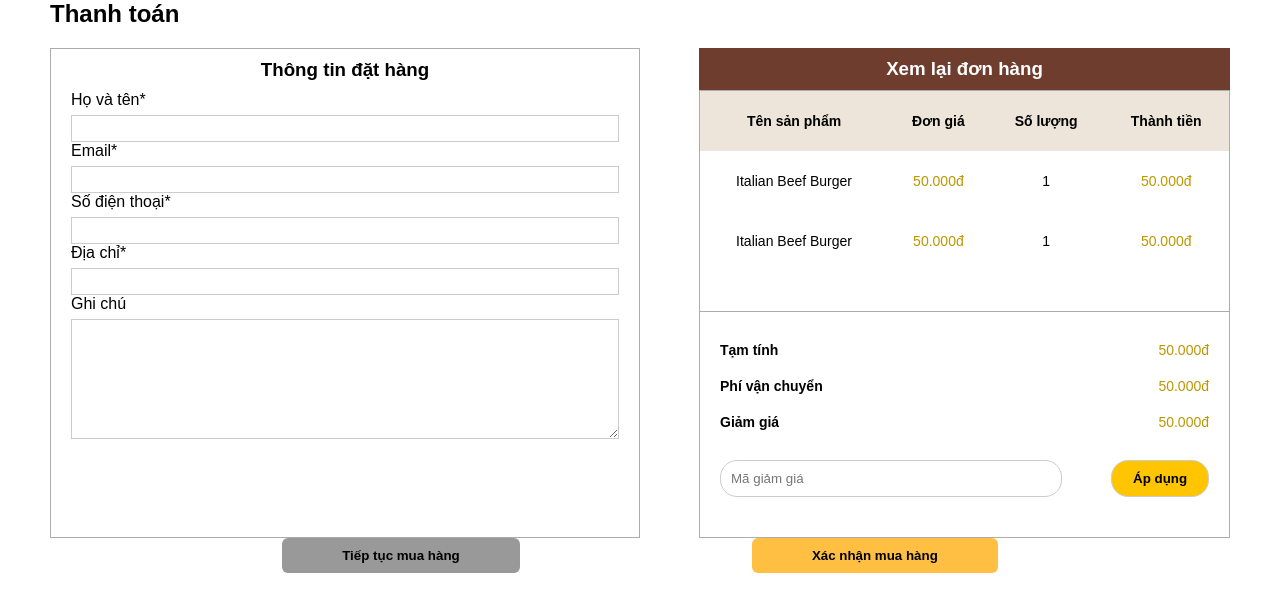
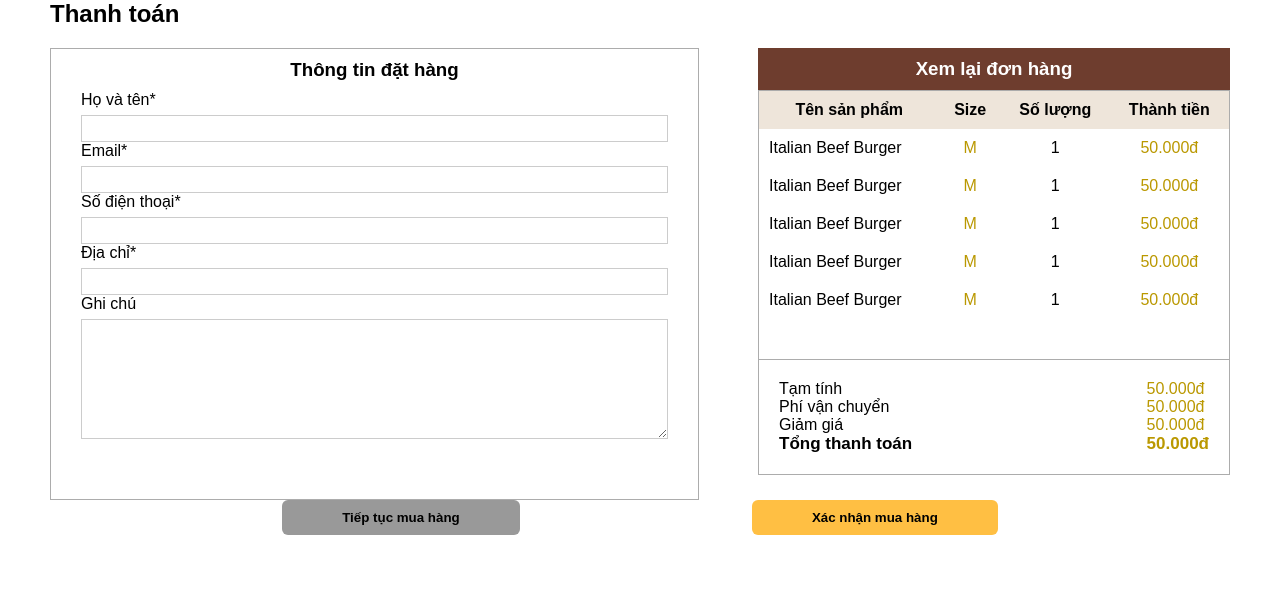
Before and after one commit to Cactus137/project-website-snacks, a PHP site: page /user/pay.php in a window 1280 px wide. Shown: the top 612 px of the page. Run offline with PHP 8.4, Linux system fonts and the light colour scheme.

Commit message:
thu7 ngay 25 sp ttrang

```diff
--- a/assets/css/styles.user.pay.css
+++ b/assets/css/styles.user.pay.css
@@ -34,7 +34,7 @@ main .category-item img {
 }
 
 main .category-item a {
-  font-size: 14px;
+  font-size: 16px;
   color: black;
   text-decoration: none;
 }
@@ -67,22 +67,23 @@ main .section-pay h3 {
 }
 
 .section-pay .box-left {
-  min-width: 50%;
+  min-width: 55%;
   border: 1px solid #acacac;
 }
 
 .section-pay .letf-bottom {
   padding: 0 20px 20px 20px;
+  margin: 0 10px;
 }
 
 .section-pay .box-left input[type="text"],
 .section-pay .box-left input[type="email"],
-.section-pay .box-left input[type="number"],
 .section-pay .box-left textarea {
   width: 100%;
   padding: 5px;
   margin-top: 6px;
   border: 1px solid #ccc;
+  /* padding: 5px 10px; */
 }
 
 .section-pay .box-left textarea {
@@ -91,7 +92,7 @@ main .section-pay h3 {
 }
 
 .section-pay .box-right {
-  min-width: 45%;
+  min-width: 40%;
 }
 
 .section-pay .box-right > h3 {
@@ -112,13 +113,13 @@ main .section-pay h3 {
 
 .section-pay .right-top th {
   padding: 10px;
-  font-size: 14px;
+  font-size: 16px;
   background-color: #eee5da;
 }
 
 .section-pay .right-top td {
   padding: 10px;
-  font-size: 14px;
+  font-size: 16px;
 }
 
 .section-pay .color-price {
@@ -138,17 +139,12 @@ main .section-pay h3 {
 }
 
 .section-pay .order-detail {
-  font-size: 14px;
   display: flex;
   justify-content: space-between;
 }
 
-.section-pay .right-bottom h4 {
-  padding: 10px 0;
-}
-
-.section-pay .right-bottom p {
-  padding: 10px 0;
+.section-pay .right-bottom .total-price p {
+  font-size: 16px;
 }
 
 .section-pay .discount {
@@ -182,9 +178,6 @@ main .confirm-oder {
   width: 100%;
   display: flex;
   justify-content: space-evenly;
-  /* justify-items: center;
-    grid-template-columns: 1fr 1fr;
-    grid-gap: 30px; */
 }
 
 main .confirm-oder input[type="submit"] {
--- a/user/pay.php
+++ b/user/pay.php
@@ -1,14 +1,14 @@
 <link rel="stylesheet" href="./assets/css/styles.user.pay.css">
 <main class="mt-20 mb-20 mb-100">
   <h2 class="title-pay">Thanh toán</h2>
+  <form action="" method="post">
     <div class="section-pay">
       <div class="box-left">
-            <form method="POST">
         <h3>Thông tin đặt hàng</h3>
         <div class="letf-bottom">
           <div class="row mb-20">
             Họ và tên* <br />
-                  <input type="text" name="hoten" required />
+            <input type="text" name="fullname" required />
           </div>
           <div class="row mb-20">
             Email* <br />
@@ -16,15 +16,15 @@
           </div>
           <div class="row mb-20">
             Số điện thoại* <br />
-                  <input type="number" name="sdt" required />
+            <input type="text" name="tel" required />
           </div>
           <div class="row mb-20">
             Địa chỉ* <br />
-                  <input type="text" name="diachi" required />
+            <input type="text" name="address" required />
           </div>
           <div class="row mb-20">
             Ghi chú <br />
-                  <textarea name="ghichu"></textarea>
+            <textarea name="notes"></textarea>
           </div>
           <!-- <textarea name="post_content" cols="30" rows="10"></textarea> -->
         </div>
@@ -35,40 +35,49 @@
           <table>
             <tr>
               <th>Tên sản phẩm</th>
-                  <th>Đơn giá</th>
+              <th>Size</th>
               <th>Số lượng</th>
               <th>Thành tiền</th>
             </tr>
+            <?php
+              for ($i = 0; $i < 5; $i++) {
+            ?>
             <tr>
-                  <td>Italian Beef Burger</td>
-                  <td class="color-price">50.000đ</td>
-                  <td>1</td>
-                  <td class="color-price">50.000đ</td>
+              <td style="text-align: start;">
+                Italian Beef Burger
+                <input type="hidden" name="id_product" value="">
+              </td>
+              <td class="color-price">
+                M
+                <input type="hidden" name="id_size" value="">
+              </td>
+              <td>
+                1
+                <input type="hidden" name="quantity" value="">
+              </td>
+              <td class="color-price">
+                50.000đ
+                <input type="hidden" name="total_amount_product" value="">
+              </td>
             </tr>
-                <tr>
-                  <td>Italian Beef Burger</td>
-                  <td class="color-price">50.000đ</td>
-                  <td>1</td>
-                  <td class="color-price">50.000đ</td>
-                </tr>
+            <?php } ?>
           </table>
         </div>
         <div class="right-bottom">
           <div class="order-detail">
             <div class="total-price">
-                    <h4>Tạm tính</h4>
-                    <h4>Phí vận chuyển</h4>
-                    <h4>Giảm giá</h4>
+              <p>Tạm tính</p>
+              <p>Phí vận chuyển</p>
+              <p>Giảm giá</p>
+              <p style="font-weight: 600; font-size: 17px">Tổng thanh toán</p>
             </div>
             <div class="btn-pay">
               <p class="color-price">50.000đ</p>
               <p class="color-price">50.000đ</p>
               <p class="color-price">50.000đ</p>
+              <p class="color-price" style="font-weight: 600; font-size: 17px">50.000đ</p>
+              <input type="hidden" name="total_amount" value="">
             </div>
-              </div>
-            <div class="discount">
-              <input type="text" name="" placeholder="Mã giảm giá">
-              <input type="submit" value="Áp dụng">
           </div>
         </div>
       </div>
```
Also changed, not shown: index.php (+15 -0 lines). Lines whose indentation alone changed are shown as unchanged.
